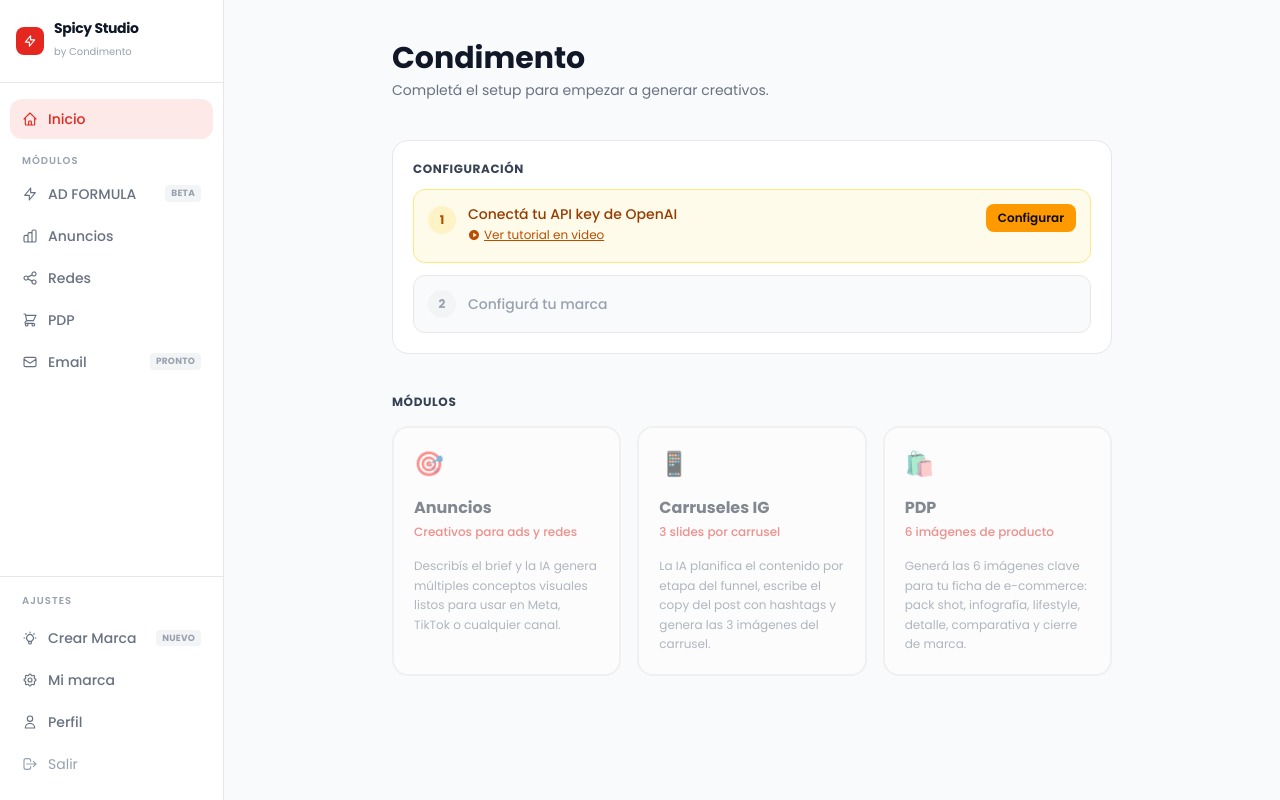
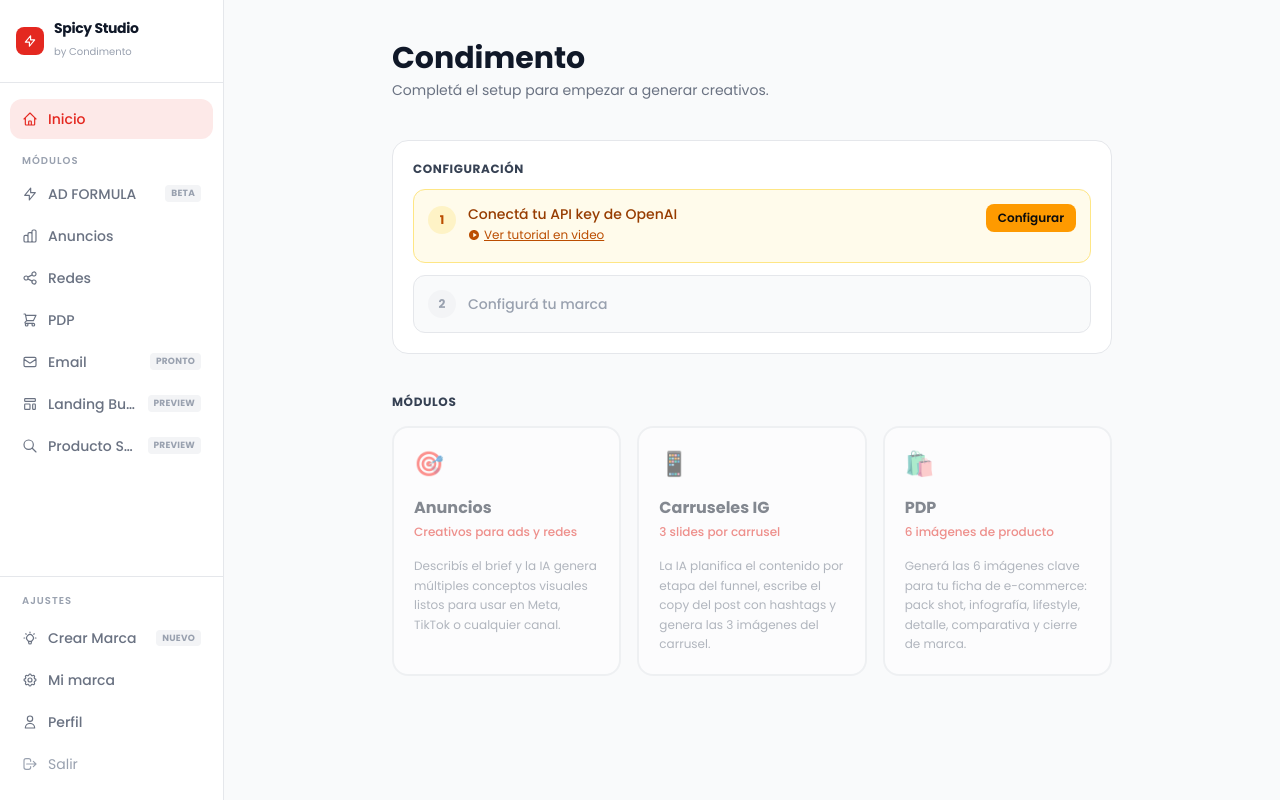
Before and after one commit to natelchristopher-spec/Condimento---Dise-o-de-creativos, a Next.js app in the folder proyecto/dise-oAI-main/: page / in a window 1280 px wide. Built offline with nearby package versions, Linux system fonts and the light colour scheme; no server answers.

Commit message:
feat: agregar Landing Builder y Producto Spy al sidebar (preview)
Ambos módulos visibles en el menú con badge 'Preview' — solo en feature branches, no en main.

https://claude.ai/code/session_01L437QCuFYyE5Dk3nrk8u6K

```diff
--- a/proyecto/dise-oAI-main/app/components/Sidebar.tsx
+++ b/proyecto/dise-oAI-main/app/components/Sidebar.tsx
@@ -110,6 +110,22 @@ export default function Sidebar({ active, onLogout, userEmail }: SidebarProps) {
             badge="Pronto"
           >
             Email
+          </NavItem>
+          <NavItem
+            href="/landing-builder"
+            icon="M4 5a1 1 0 011-1h14a1 1 0 011 1v2a1 1 0 01-1 1H5a1 1 0 01-1-1V5zM4 13a1 1 0 011-1h6a1 1 0 011 1v6a1 1 0 01-1 1H5a1 1 0 01-1-1v-6zM16 13a1 1 0 011-1h2a1 1 0 011 1v6a1 1 0 01-1 1h-2a1 1 0 01-1-1v-6z"
+            active={active === '/landing-builder'}
+            badge="Preview"
+          >
+            Landing Builder
+          </NavItem>
+          <NavItem
+            href="/winning-products"
+            icon="M21 21l-6-6m2-5a7 7 0 11-14 0 7 7 0 0114 0z"
+            active={active === '/winning-products'}
+            badge="Preview"
+          >
+            Producto Spy
           </NavItem>
         </nav>
 
@@ -270,6 +286,24 @@ export default function Sidebar({ active, onLogout, userEmail }: SidebarProps) {
               >
                 Email
               </NavItem>
+              <NavItem
+                href="/landing-builder"
+                icon="M4 5a1 1 0 011-1h14a1 1 0 011 1v2a1 1 0 01-1 1H5a1 1 0 01-1-1V5zM4 13a1 1 0 011-1h6a1 1 0 011 1v6a1 1 0 01-1 1H5a1 1 0 01-1-1v-6zM16 13a1 1 0 011-1h2a1 1 0 011 1v6a1 1 0 01-1 1h-2a1 1 0 01-1-1v-6z"
+                active={active === '/landing-builder'}
+                badge="Preview"
+                onClick={closeDrawer}
+              >
+                Landing Builder
+              </NavItem>
+              <NavItem
+                href="/winning-products"
+                icon="M21 21l-6-6m2-5a7 7 0 11-14 0 7 7 0 0114 0z"
+                active={active === '/winning-products'}
+                badge="Preview"
+                onClick={closeDrawer}
+              >
+                Producto Spy
+              </NavItem>
             </nav>
 
             {/* Drawer settings + logout */}
```
